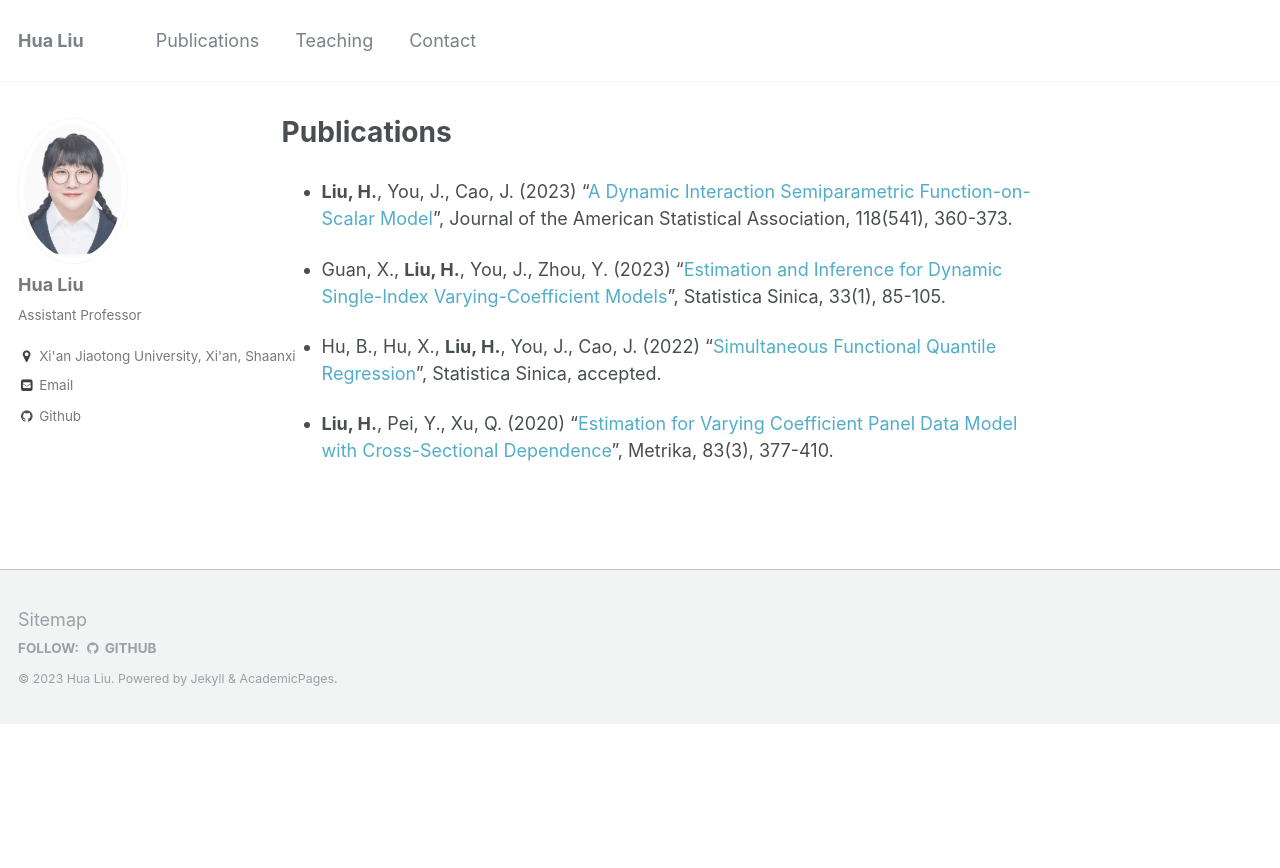
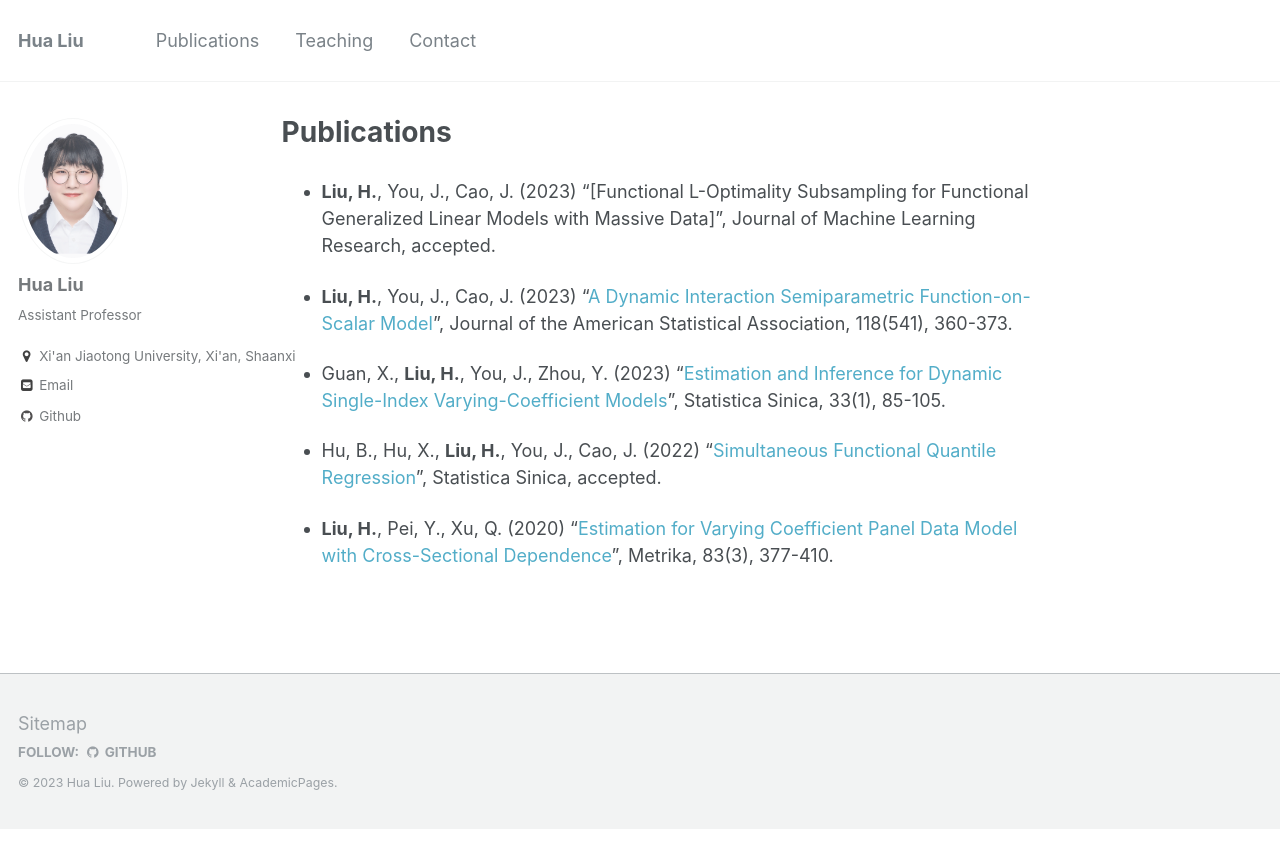
Before and after one commit to liuhuasufe/liuhuasufe.github.io, a Jekyll site: the page built from _pages/publications.md, in a window 1280 px wide. Shown: the top 868 px of the page. Built offline with Jekyll 4.4.1, drawn with Linux system fonts in a browser that asks for light colours.

Commit message:
Update publications.md
hua

```diff
--- a/_pages/publications.md
+++ b/_pages/publications.md
@@ -3,6 +3,10 @@ title: "Publications"
 permalink: /publications/
 author_profile: true
 ---
+
+- **Liu, H.**, You, J., Cao, J. (2023) "[Functional
+L-Optimality Subsampling for Functional Generalized Linear Models with
+Massive Data]", Journal of Machine Learning Research, accepted.
 
 - **Liu, H.**, You, J., Cao, J. (2023) "[A Dynamic Interaction Semiparametric Function-on-Scalar Model](https://www.tandfonline.com/doi/full/10.1080/01621459.2021.1933496)", Journal of the American Statistical Association, 118(541), 360-373.
 
```
